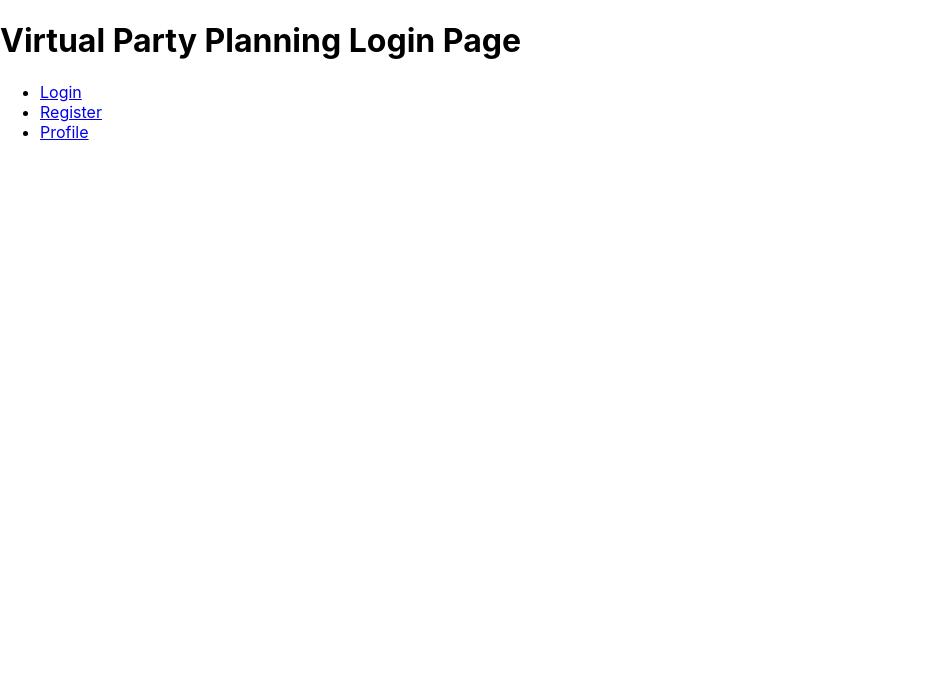
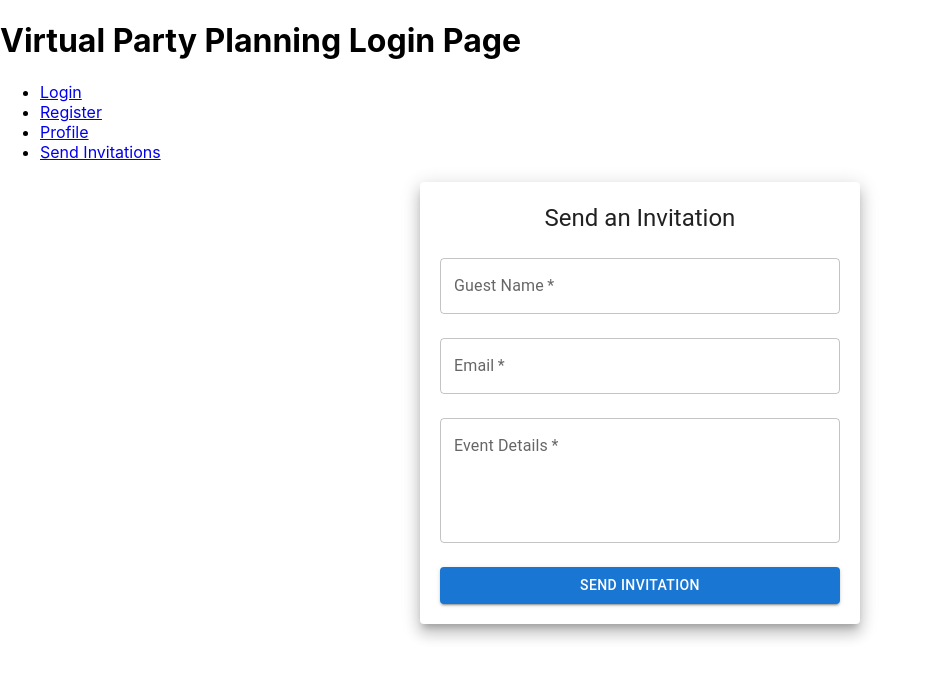
Before and after one commit to RamonaM24/Virtual-Party-Planning-App, a React (Create React App) app in the folder virtual-party-app/: page /invitation in a window 1280 px wide. Shown: the top 678 px of the page, without its empty margins (0-930 px from the left). Built offline with nearby package versions, Linux system fonts and the light colour scheme.

Commit message:
created a send invitations page

```diff
--- a/virtual-party-app/src/App.js
+++ b/virtual-party-app/src/App.js
@@ -5,6 +5,7 @@ import Login from './pages/Login';
 import Register from './pages/Register';
 import Profile from './pages/Profile';
 import Navbar from './Navbar';
+import Invitation from './pages/Invitation';
 
 const theme = createTheme();
 
@@ -18,6 +19,7 @@ const App = () => {
           <Route path="/" element={<Login />} />
           <Route path="/register" element={<Register />} />
           <Route path="/profile" element={<Profile />} />
+          <Route path="/invitation" element={<Invitation />} />
         </Routes>
       </div>
     </ThemeProvider>
--- a/virtual-party-app/src/Navbar.js
+++ b/virtual-party-app/src/Navbar.js
@@ -14,6 +14,9 @@ const Navbar = () => {
                 <li>
                     <Link to="/profile">Profile</Link>
                 </li>
+                <li>
+                    <Link to="/invitation">Send Invitations</Link>
+                </li>
             </ul>
         </nav>
     );
--- a/virtual-party-app/src/pages/Invitation.js
+++ b/virtual-party-app/src/pages/Invitation.js
@@ -1,5 +1,6 @@
 import React, { useState } from 'react';
 import { TextField, Button, Typography, Grid, Paper } from '@mui/material';
+import axios from 'axios';
 
 const Invitation = () => {
     const [guestName, setGuestName] = useState('');
@@ -7,13 +8,19 @@ const Invitation = () => {
     const [eventDetails, setEventDetails] = useState('');
     const [responseMessage, setResponseMessage] = useState('');
 
-    const handleSendInvitation = (e) => {
+    const handleSendInvitation = async (e) => {
         e.preventDefault();
-        //mock the sending action for now
-        setResponseMessage(`Invitation sent to ${guestName} at ${email}`);
-        setGuestName('');
-        setEmail('');
-        setEventDetails('');
+        try {
+            const response = await axios.post('http://localhost:5000/invitations', {
+                guestName,
+                email,
+                eventDetails,
+             });
+             setResponseMessage(response.data.message);
+
+        } catch (error) {
+            setResponseMessage('Failed to send the invigtation. Please try again.');
+        }
     };
 
     const paperStyle = { padding: 20, width: 400, margin: '20px auto' };
```
